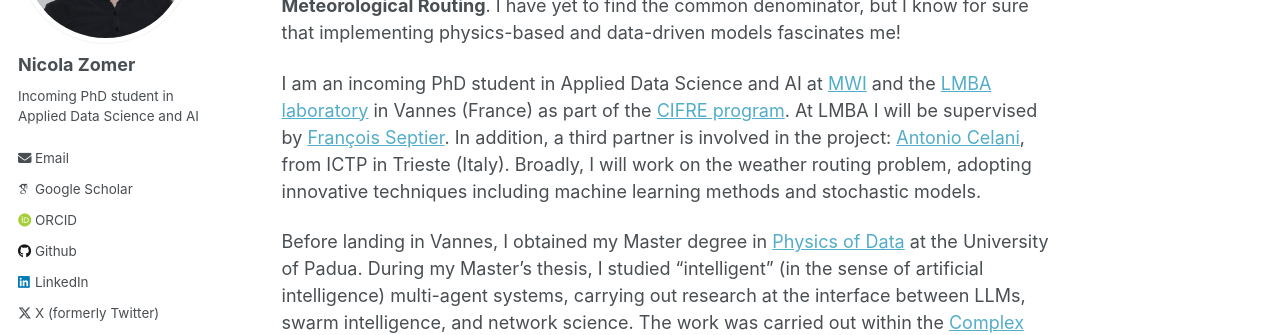
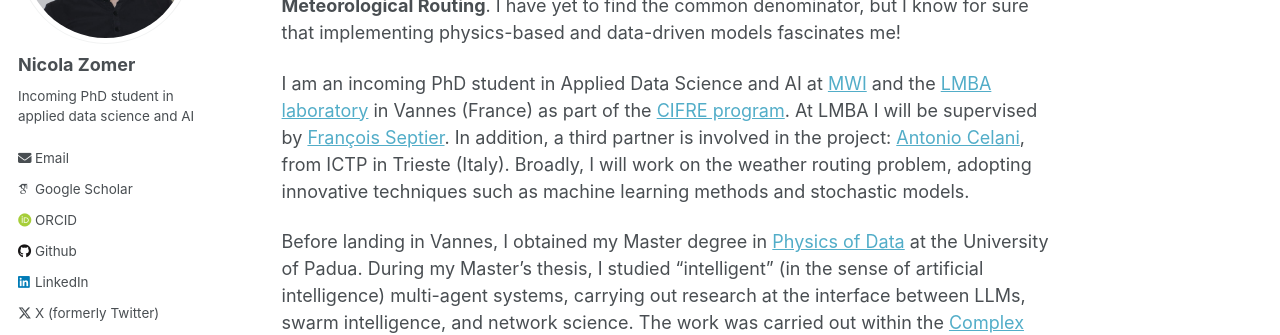
Before and after one commit to NicolaZomer/nicolazomer.github.io, a Jekyll site: the page built from _pages/about.md, in a window 1280 px wide and 1393 px high. Shown: the part 237-572 px from the top of the window. Built offline with Jekyll 4.4.1, drawn with Linux system fonts in a browser that asks for light colours; some web fonts are replaced.

Commit message:
position update

```diff
--- a/_config.yml
+++ b/_config.yml
@@ -24,7 +24,7 @@
   avatar           : "avatar.jpg"
   name             : "Nicola Zomer"
   pronouns         : # example: "she/her"
-  bio              : "Incoming PhD student in Applied Data Science and AI"
+  bio              : "Incoming PhD student in applied data science and AI"
   location         : #"Earth"
   employer         : #"Red Brick University"
   uri              : # URL
--- a/_pages/about.md
+++ b/_pages/about.md
@@ -9,7 +9,7 @@
 
 Ciao! I am an Italian physicist and engineer with a strong interest in applied sciences and optimization problems. My research focus has changed a lot over the last few years: from **Space Mission Analysis** to **Complex Networks**, **Data Science**, **LLMs**, and now **Maritime Meteorological Routing**. I have yet to find the common denominator, but I know for sure that implementing physics-based and data-driven models fascinates me!
 
-I am an incoming PhD student in Applied Data Science and AI at <a href="https://marine-weather.com/" target="_blank">MWI</a> and the <a href="http://www.lmba-math.fr/" target="_blank">LMBA laboratory</a> in Vannes (France) as part of the <a href="https://www.anrt.asso.fr/fr/le-dispositif-cifre-7844" target="_blank">CIFRE program</a>. At LMBA I will be supervised by <a href="http://web.univ-ubs.fr/lmba/septier/" target="_blank">François Septier</a>. In addition, a third partner is involved in the project: <a href="https://www.ictp.it/member/antonio-celani#biography" target="_blank">Antonio Celani</a>, from ICTP in Trieste (Italy). Broadly, I will work on the weather routing problem, adopting innovative techniques including machine learning methods and stochastic models.
+I am an incoming PhD student in Applied Data Science and AI at <a href="https://marine-weather.com/" target="_blank">MWI</a> and the <a href="http://www.lmba-math.fr/" target="_blank">LMBA laboratory</a> in Vannes (France) as part of the <a href="https://www.anrt.asso.fr/fr/le-dispositif-cifre-7844" target="_blank">CIFRE program</a>. At LMBA I will be supervised by <a href="http://web.univ-ubs.fr/lmba/septier/" target="_blank">François Septier</a>. In addition, a third partner is involved in the project: <a href="https://www.ictp.it/member/antonio-celani#biography" target="_blank">Antonio Celani</a>, from ICTP in Trieste (Italy). Broadly, I will work on the weather routing problem, adopting innovative techniques such as machine learning methods and stochastic models.
 
 Before landing in Vannes, I obtained my Master degree in <a href="http://physicsofdata.dfa.unipd.it/" target="_blank">Physics of Data</a> at the University of Padua. During my Master's thesis, I studied "intelligent" (in the sense of artificial intelligence) multi-agent systems, carrying out research at the interface between LLMs, swarm intelligence, and network science. The work was carried out within the <a href="https://twitter.com/ComuneLab" target="_blank">Complex Multilayer Networks Lab</a>, under the supervision of <a href="https://manliodedomenico.com/" target="_blank">Manlio de Domenico</a>. During the final year of my Master I also had the opportunity to carry out a 3-months research internship in the <a href="https://skewed.de/tiago/" target="_blank">group of Tiago P. Peixoto</a> at the the Central European University in Vienna. There, I applied generative network models and Bayesian inference to understand and model the behavior of platforms in the Fediverse, an ensemble of federated servers used for web publishing and file hosting.
 
```
